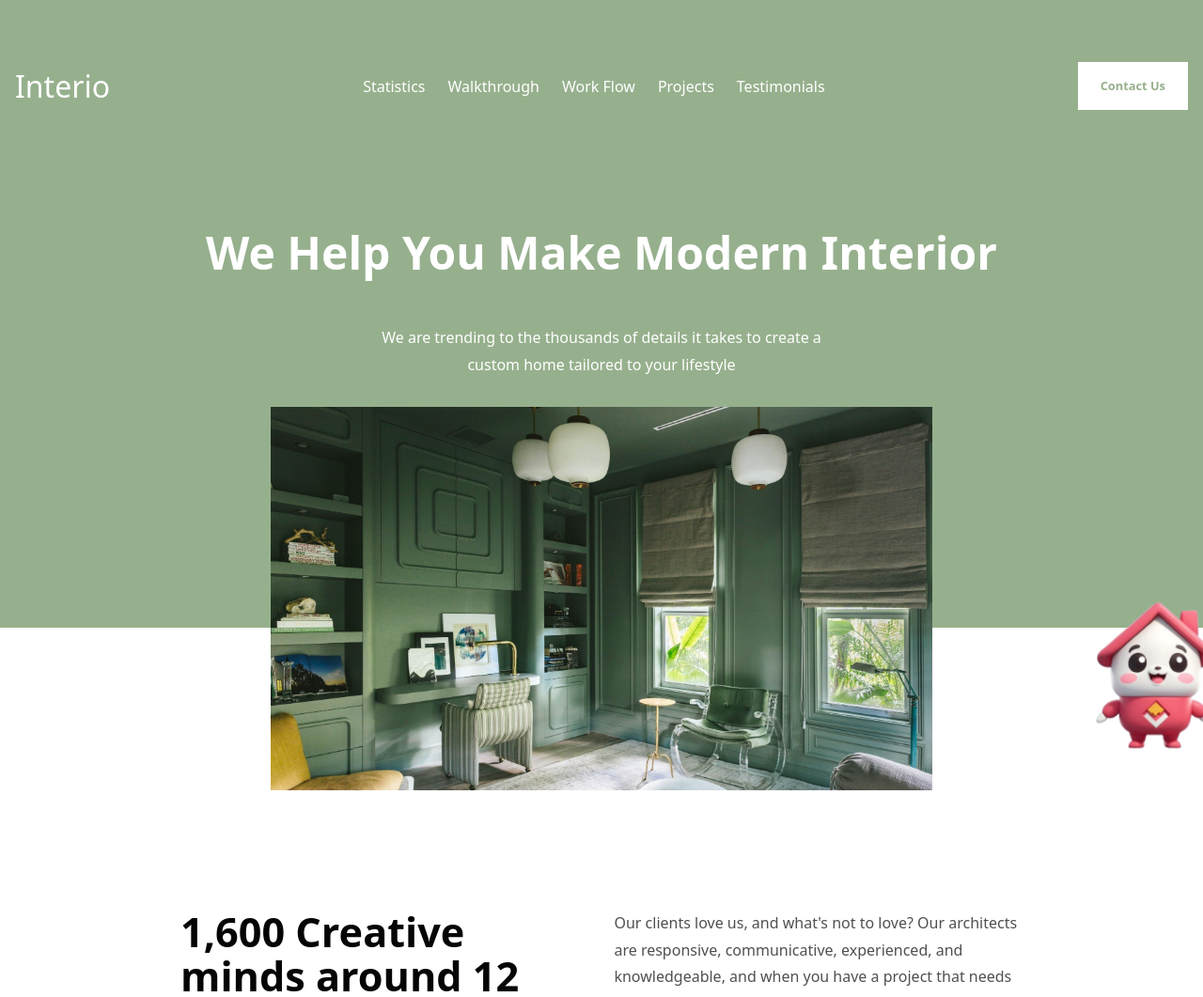
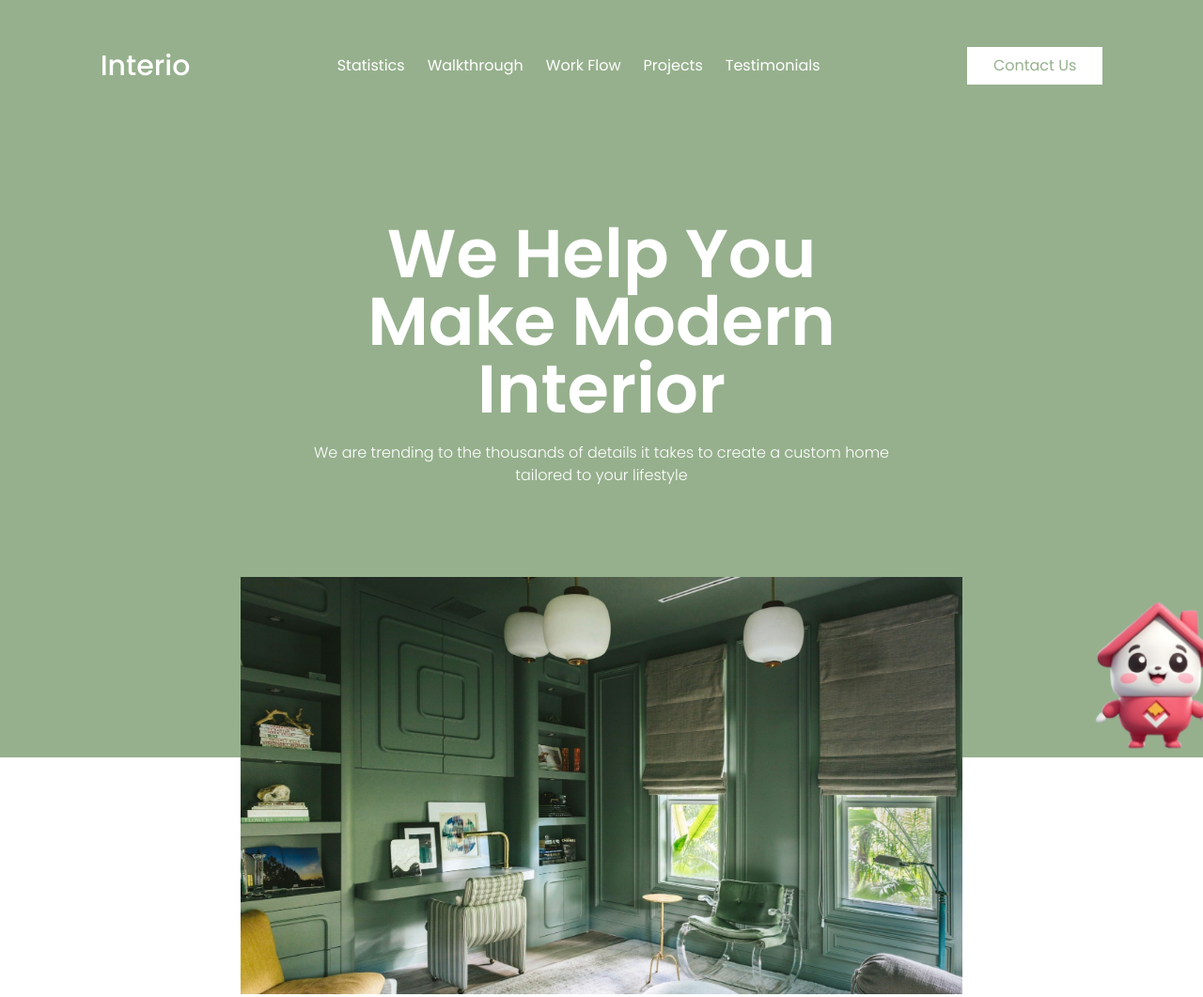
Before and after one commit to alya1007/web-lab-4, a plain HTML site: page index.html in a window 1280 px wide. Shown: the top 1061 px of the page at 94% size. Drawn offline with nearby package versions, Linux system fonts and the light colour scheme.

Commit message:
feat(tailwind-landing): add tailwind styles to the landing section

```diff
--- a/index.html
+++ b/index.html
@@ -13,60 +13,22 @@
 		<!-- CHANGE THESE VALUES -->
 		<link rel="stylesheet" href="reset.css" />
 		<link rel="stylesheet" href="style.css" />
-		<link
-			href="https://unpkg.com/tailwindcss@^1.0/dist/tailwind.min.css"
-			rel="stylesheet"
-		/>
+		<script src="https://cdn.tailwindcss.com"></script>
 	</head>
 	<body>
-		<section id="landing">
-			<!-- <header class="landing__header">
-				<div id="logo">Interio</div>
-				<button
-					data-collapse-toggle="navigation"
-					type="button"
-					class="inline-flex items-center p-2 w-10 h-10 justify-center text-sm text-gray-500 rounded-lg md:hidden hover:bg-gray-100 focus:outline-none focus:ring-2 focus:ring-gray-200 dark:text-gray-400 dark:hover:bg-gray-700 dark:focus:ring-gray-600"
-					aria-controls="navigation"
-					aria-expanded="false"
-				>
-					<span class="sr-only">Open main menu</span>
-					<svg
-						class="w-5 h-5"
-						aria-hidden="true"
-						xmlns="http://www.w3.org/2000/svg"
-						fill="none"
-						viewBox="0 0 17 14"
-					>
-						<path
-							stroke="currentColor"
-							stroke-linecap="round"
-							stroke-linejoin="round"
-							stroke-width="2"
-							d="M1 1h15M1 7h15M1 13h15"
-						/>
-					</svg>
-				</button>
-				<nav
-					id="navigation"
-					class="navigation hidden w-full md:block md:w-auto"
-				>
-					<a href="#statistics">statistics</a>
-					<a href="#walkthrough">walkthrough</a>
-					<a href="#work-flow">work flow</a>
-					<a href="#projects">projects</a>
-					<a href="#testimonials">testimonials</a>
-				</nav>
-				<button class="button landing__button">Contact Us</button>
-			</header> -->
+		<section
+			id="landing"
+			class="min-[1111px]:mb-20 min-[1347px]:mb-30 min-[2348px]:mb-48"
+		>
 			<nav>
 				<div
-					class="max-w-screen-xl flex flex-wrap items-center justify-between mx-auto p-4"
+					class="w-10/12 flex flex-wrap items-center justify-between mx-auto"
 				>
-					<div id="logo">Interio</div>
+					<div id="logo" class="text-3xl font-medium">Interio</div>
 					<button
 						data-collapse-toggle="navbar-default"
 						type="button"
-						class="inline-flex items-center p-2 w-10 h-10 justify-center text-sm text-gray-500 rounded-lg md:hidden hover:bg-gray-100 focus:outline-none focus:ring-2 focus:ring-gray-200 dark:text-gray-400 dark:hover:bg-gray-700 dark:focus:ring-gray-600"
+						class="inline-flex items-center p-2 w-10 h-10 justify-center text-sm text-white rounded-lg md:hidden hover:bg-gray-100 hover:text-[#96b08d] focus:outline-none focus:ring-2 focus:ring-gray-200 dark:text-gray-400 transition duration-200 dark:hover:bg-gray-700 dark:focus:ring-gray-600"
 						aria-controls="navbar-default"
 						aria-expanded="false"
 					>
@@ -106,20 +68,32 @@
 							</li>
 						</ul>
 					</div>
-					<button class="button landing__button">Contact Us</button>
+					<button
+						class="hidden lg:block bg-white text-[#96b08d] border-none py-2 px-7 font-size-sm font-weight-700 pointer transition duration-200 hover:bg-[#e7e3e2]"
+					>
+						Contact Us
+					</button>
 				</div>
 			</nav>
-			<main class="landing__main">
-				<h1 class="title">We Help You Make Modern Interior</h1>
-				<p class="description">
+			<main class="relative">
+				<h1
+					class="text-4xl md:text-5xl font-semibold w-8/12 mt-24 mx-auto md:mt-36 md:text-7xl md:w-6/12 min-[1920px]:w-2/6"
+				>
+					We Help You Make Modern Interior
+				</h1>
+				<p
+					class="pb-24 w-8/12 mt-5 mx-auto mb-0 md:pb-64 md:w-6/12 lg:pb-64 xl:pb-72 2xl:w-8/12 2xl:pb-96 font-light min-[1920px]:w-2/6 min-[2348px]:pb-[500px]"
+				>
 					We are trending to the thousands of details it takes to create a
 					custom home tailored to your lifestyle
 				</p>
-				<img
-					class="landing__image"
-					src="images/header.jpg"
-					alt="header image"
-				/>
+				<div>
+					<img
+						class="static md:absolute md:w-3/5 md:top-[470px] md:right-0 md:left-0 md:bottom-4 md:my-0 md:mx-auto min-[994px]:top-[380px] min-[1347px]:top-[300px] min-[1920px]:top-[400px] min-[2020px]:w-3/6 min-[2020px]:top-[350px]"
+						src="images/header.jpg"
+						alt="header image"
+					/>
+				</div>
 			</main>
 		</section>
 
--- a/style.css
+++ b/style.css
@@ -53,10 +53,10 @@ body {
 	align-items: center;
 }
 
-#logo {
+/* #logo {
 	font-size: 2rem;
 	font-weight: 500;
-}
+} */
 
 .navigation {
 	display: flex;
```
